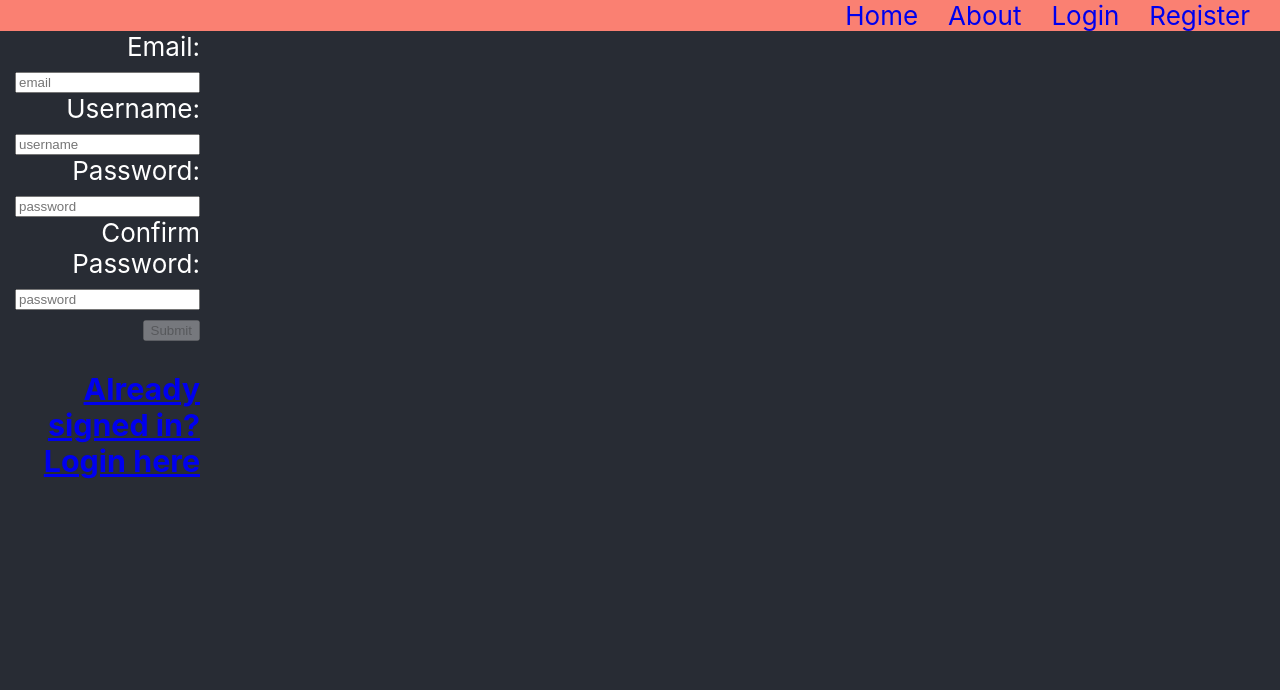
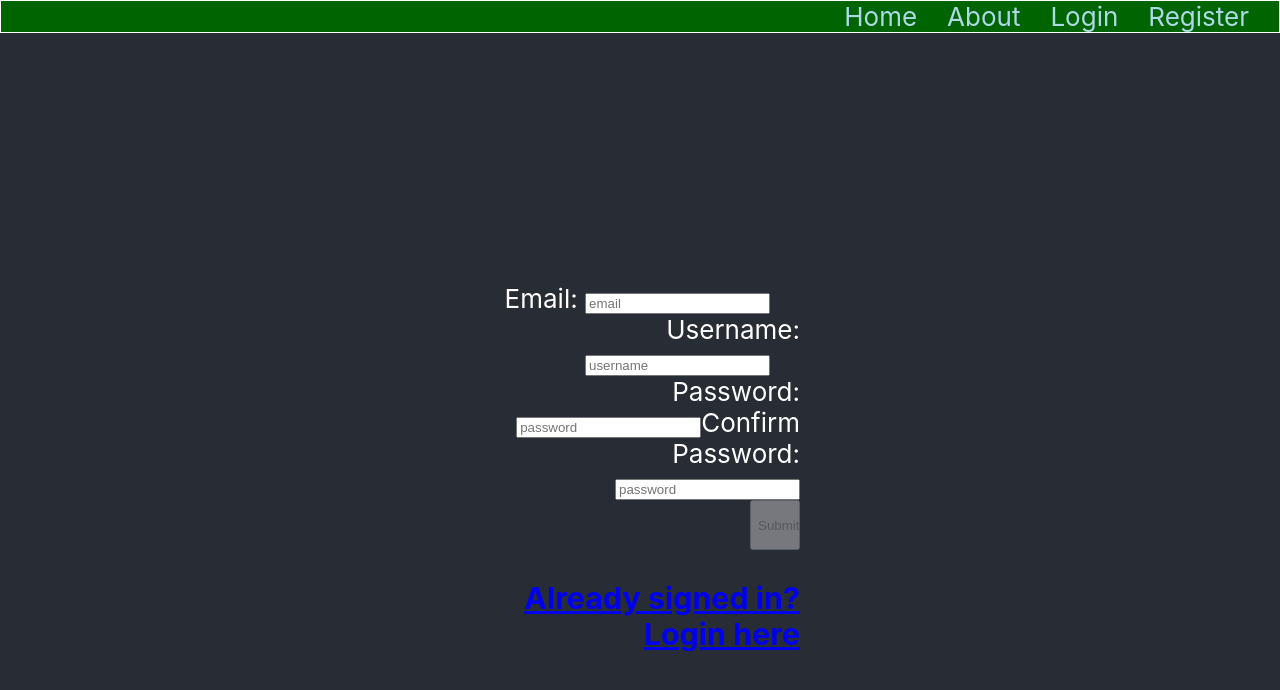
Before and after one commit to AlaysiaVeal/My-Secret-Santa, a React (Create React App) app in the folder client/: page /register in a window 1280 px wide. Shown: the top 690 px of the page. Built offline with nearby package versions, Linux system fonts and the light colour scheme.

Commit message:
styling forms

```diff
--- a/client/src/App.css
+++ b/client/src/App.css
@@ -1,5 +1,6 @@
 .App {
   text-align: center;
+
 }
 
 .App-logo {
@@ -41,19 +42,43 @@
 .nav {
  /*  display: flex; */
   justify-content: space-evenly;
-  background-color: salmon;
+  background-color: darkgreen;
+  border: solid 1px;
 }
 .home{
   text-decoration: none;
   margin-right: 30px;
+  color: lightblue;
 }
 .about{
 text-decoration: none;
 margin-right: 30px;
+color: lightblue;
 }
 form {
   align-content: center;
-  width: 200px;
-  height: 150px;
-
+  width: 300px;
+  height: 300px;
+  margin-left: 500px;
+  margin-top: 250px;
 }
+.homepage{
+  background-image: url('https://cdn4.vectorstock.com/i/1000x1000/66/33/cartoon-of-winter-landscape-with-snowy-ground-vector-22706633.jpg');
+  background-size: cover;
+  height: 100vh;
+  object-fit: fill;
+  margin: 0;
+}
+.intro{
+  text-decoration: none;
+  color: lightblue;
+}
+.login {
+  text-decoration: none;
+  margin-right: 30px;
+  color: lightblue;
+}
+button {
+  height: 50px;
+  width: 50px;
+}
--- a/client/src/components/Nav.jsx
+++ b/client/src/components/Nav.jsx
@@ -4,11 +4,11 @@ const Nav = ({authenticated, user, handleLogOut}) => {
   if (user) {
     authentication = (
       <nav className="nav">
-        <h2>Welcome <Link to='/profile'>{user?.email}</Link></h2>
-        <Link to="/">Home</Link>
-        <Link to="/about">about</Link>
-        <Link to="/list">List</Link>
-        <Link id="logout" onClick={handleLogOut} to='/'>Log Out</Link>
+        <h2 className="intro">Welcome <Link to='/profile' className="intro">{user?.email}</Link></h2>
+        <Link to="/"className="home">Home</Link>
+        <Link to="/about" className="about">about</Link>
+        <Link to="/list" className="login">List</Link>
+        <Link id="logout" className="login" onClick={handleLogOut} to='/'>Log Out</Link>
       </nav>
     )
   }
--- a/client/src/pages/Home.js
+++ b/client/src/pages/Home.js
@@ -17,8 +17,8 @@ const Home = () => {
     setUsers(res.data)
   }
   return (
-    <div>
-      <h2 className="">Welcome to Santa Wishlist!</h2>
+    <div className="homepage">
+      <h2>Welcome to Santa Wishlist!</h2>
       <h3>Pick a Name</h3>
       <button onClick={handleClick}></button>
       {user?.map((res) => (
--- a/client/src/pages/List.js
+++ b/client/src/pages/List.js
@@ -70,11 +70,22 @@ const List = ({ user, authenticated }) => {
       <form onSubmit={handleSubmit}>
         <div className="input-container">
           <label>username</label>
-          <input type="username" onChange={handleChange} name="username" />
+          <input
+            className="input"
+            type="username"
+            onChange={handleChange}
+            name="username"
+          />
         </div>
         <div className="input-container">
           <label>Item 1 </label>
-          <input type="list" onChange={handleChange} name="list" required />
+          <input
+            className="input"
+            type="list"
+            onChange={handleChange}
+            name="list"
+            required
+          />
         </div>
         <div className="button-container">
           <input type="submit" />
--- a/client/src/pages/Login.js
+++ b/client/src/pages/Login.js
@@ -21,10 +21,16 @@ const Login = ({ setUser, toggleAuthenticated }) => {
       <form onSubmit={handleSubmit}>
         <div className="input-container">
           <label>Email </label>
-          <input type="email" onChange={handleChange} name="email" required />
+          <input
+            type="email"
+            className="input"
+            onChange={handleChange}
+            name="email"
+            required
+          />
         </div>
         <div className="input-container">
-          <label>Password </label>
+          <label className="input">Password </label>
           <input
             type="password"
             onChange={handleChange}
--- a/client/src/pages/Register.js
+++ b/client/src/pages/Register.js
@@ -41,6 +41,7 @@ const Register = () => {
         <div className="input-container">
           <label htmlFor="email">Email: </label>
           <input
+            className="login"
             type="text"
             name="email"
             onChange={handleChange}
@@ -50,6 +51,7 @@ const Register = () => {
           ></input>
           <label htmlFor="username">Username: </label>
           <input
+            className="login"
             type="text"
             onChange={handleChange}
             value={formValues.username}
@@ -61,6 +63,7 @@ const Register = () => {
         <div className="input-container">
           <label htmlFor="password">Password: </label>
           <input
+            className="input"
             type="password"
             onChange={handleChange}
             value={formValues.password}
@@ -70,6 +73,7 @@ const Register = () => {
           />
           <label>Confirm Password: </label>
           <input
+            className="input"
             type="password"
             onChange={handleChange}
             value={formValues.confirmPassword}
```
